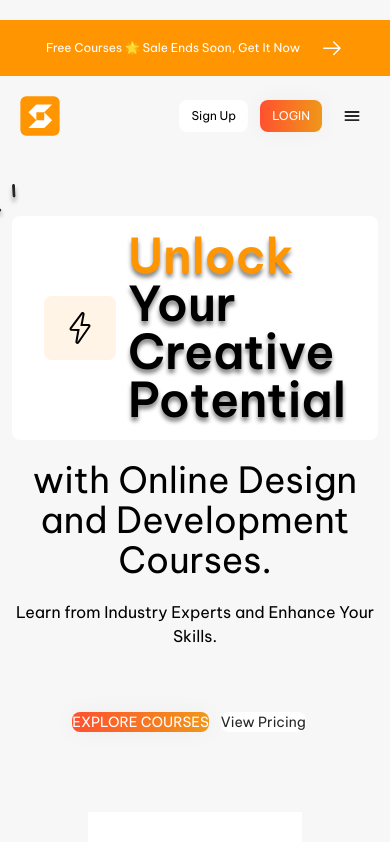
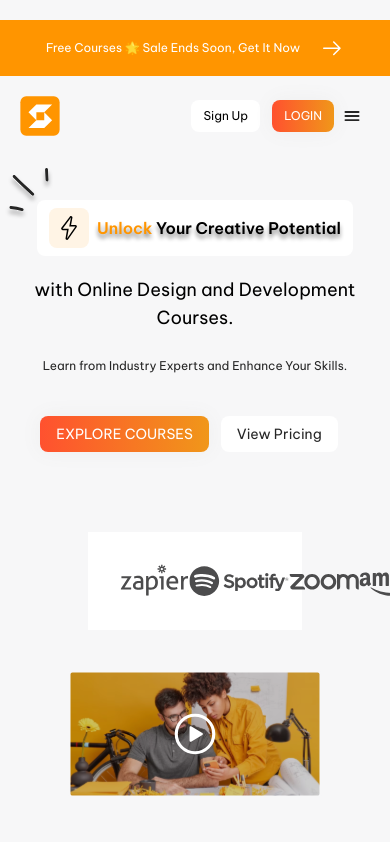
Before and after one commit to Ahmedatia99/StudySphere, a React (Vite) app: page / in a window 390 px wide. Shown: the top 842 px of the page. Built offline with nearby package versions, Linux system fonts and the light colour scheme.

Commit message:
responsive header + navbar

```diff
--- a/src/component/Home/Header.jsx
+++ b/src/component/Home/Header.jsx
@@ -3,38 +3,41 @@ import { Button } from "../atoms/Button/Button.tsx";
 
 export default function Header() {
   return (
-    <main className="container flex justify-center pt-20 mx-auto rounded-xl">
-      <section className="flex flex-col justify-center items-center">
-        <div className="bg-white px-8 py-4 flex  justify-center items-center text-5xl font-semibold rounded-lg relative">
-          <div className="p-4 rounded-lg mr-3 bg-liteorange">
-            <SlEnergy className="w-10 h-8" />
+    <main className="tablet:container mobile:w-full  mx-auto  flex items-center laptop:pt-20 mobile:pt-16 rounded-xl px-5">
+      <section className="flex flex-col w-full items-center">
+        <div className="bg-white tablet:px-5 teblet:py-4 mobile:px-3 mobile:py-2 flex  justify-center items-center text-5xl font-semibold rounded-lg relative">
+          <div className="tablet:p-4 mobile:p-2 rounded-lg tablet:mr-3 mobile:mr-2 bg-liteorange">
+            <SlEnergy className="mobile:w-6 mobile:h-6" />
           </div>
           <h2 className="shaow">
             <img
               src="./images/Abstract Line.svg"
-              className="absolute -top-8 -left-10"
+              className="absolute -top-8 -left-8  "
             />
-            <span className="text-morning">Unlock</span> Your Creative Potential
+            <h4 className="laptop:text-6xl tablet:text-4xl mobile:text-base">
+              <span className="text-morning">Unlock</span> Your Creative
+              Potential
+            </h4>
           </h2>
         </div>
         <div className="text-center">
-          <p className="text-4xl py-5">
+          <p className="laptop:text-4xl tablet:text-3xl mobile:text-lg py-5">
             with Online Design and Development Courses.
           </p>
-          <span className="">
+          <span className="text-textcook tablet:text-xl mobile:text-xs">
             Learn from Industry Experts and Enhance Your Skills.
           </span>
         </div>
-        <div className="flex justify-center pt-16">
+        <div className="flex justify-center tablet:pt-16 mobile:pt-10">
           <Button
             variant="primary"
             action="Explore Courses"
-            paddingname="desktop:px-5 desktop:py-3 md:p-2 sm:p-2"
+            paddingname="laptop:px-5 laptop:py-3 mobile:px-4  mobile:py-2"
           />
           <Button
             variant="second"
             action="View Pricing"
-            paddingname="desktop:px-5 desktop:py-3 md:p-2 sm:p-2 text-textcook"
+            paddingname="laptop:px-5 laptop:py-3 mobile:px-4 mobile:py-2 text-textcook"
           />
         </div>
       </section>
--- a/src/component/Home/Navbar.tsx
+++ b/src/component/Home/Navbar.tsx
@@ -27,7 +27,7 @@ export default function Navbar() {
               />
             </Link>
             <div className="flex justify-center items-center">
-              <div className="hidden  laptop:hidden tablet:hidden mobile:flex labtob:hidden ">
+              <div className="hidden  laptop:hidden tablet:hidden mobile:flex labtob:hidden">
                 <Button
                   variant="second"
                   action="Sign Up"
@@ -36,7 +36,7 @@ export default function Navbar() {
                 <Button
                   variant="primary"
                   action="Login"
-                  paddingname="px-3 py-2 text-xs"
+                  paddingname="px-3 py-2 text-xs !mr-0"
                 />
               </div>
               <div className="md:hidden tablet:order-2 ">
@@ -123,7 +123,7 @@ export default function Navbar() {
           <Button
             variant="primary"
             action="Login"
-            paddingname="desktop:px-5 desktop:py-3 md:p-2 sm:p-2"
+            paddingname="desktop:px-5 desktop:py-3 md:p-2 sm:p-2 !mr-0"
           />
         </div>
       </section>
```
